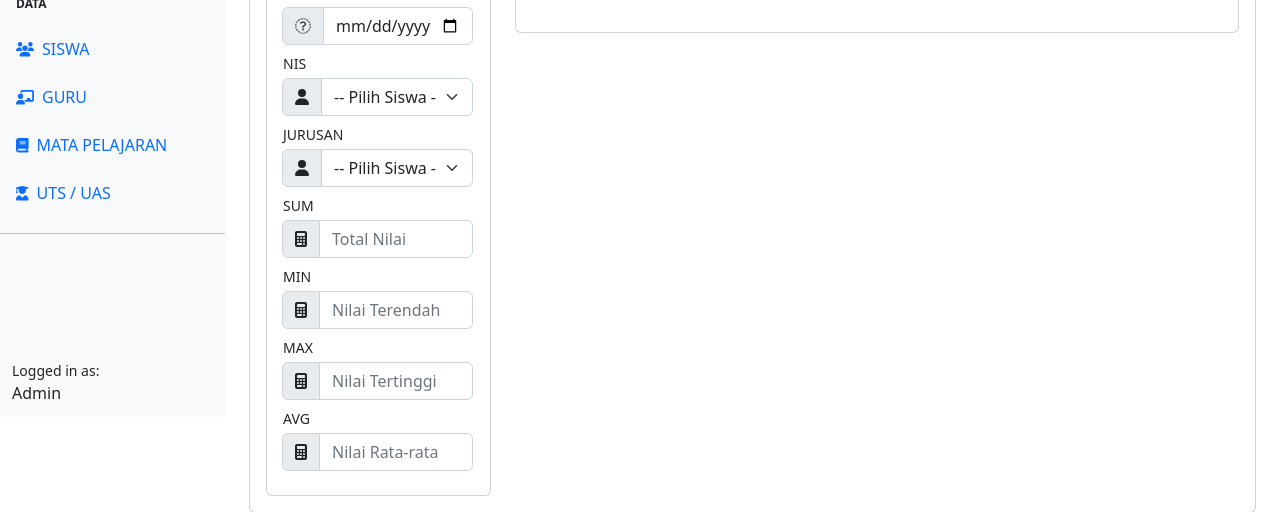
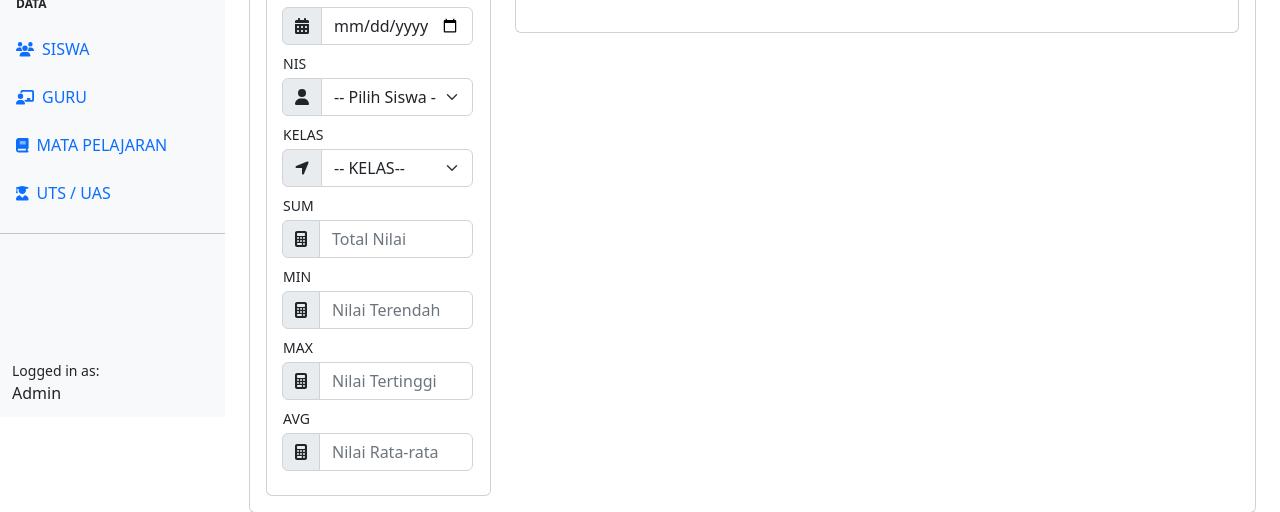
Before and after one commit to Madleyym/sistem-akademik-mengolah-data-sekolah, a PHP site: page /sekolah/ujian/nilai-ujian.php in a window 1280 px wide. Shown: the part 383-895 px from the top of the page. Run offline with PHP 8.4, Linux system fonts and the light colour scheme; the visitor is signed in with stand-in values (Sample User, id 1); data that the repository does not hold is empty; some libraries are stand-ins or nearby versions.

Commit message:
memfungsikan ujian-nilai.php

```diff
--- a/ujian/nilai-ujian.php
+++ b/ujian/nilai-ujian.php
@@ -72,7 +72,7 @@ $maxno = "UTS-" . sprintf("%03s", $noUrut);
                                         <div class="input-group mb-2">
                                             <label for="noUjian" class="form-label small mb-1">KALENDER</label>
                                             <div class="input-group">
-                                                <span class="input-group-text"><i class="fas fa-calender-days"></i></span>
+                                                <span class="input-group-text"><i class="fas fa-calendar-days"></i></i></span>
                                                 <input type="date" name="tgl" class="form-control" required>
                                             </div>
                                         </div>
@@ -92,29 +92,22 @@ $maxno = "UTS-" . sprintf("%03s", $noUrut);
                                                 </select>
                                             </div>
                                         </div>
+                                        <!-- di peruntukan KELAS -->
                                         <div class="input-group mb-2">
-                                            <label for="nis" class="form-label small mb-1">JURUSAN</label>
+                                            <label for="kelas" class="form-label small mb-1">KELAS</label>
                                             <div class="input-group">
-                                                <span class="input-group-text"><i class="fa-solid fa-user"></i></span>
-                                                <select name="nis" id="nis" class="form-select" required>
-                                                    <option value="">-- Pilih Siswa --</option>
-                                                    <?php
-                                                    $querySiswa = mysqli_query($koneksi, "SELECT * FROM tbl_siswa");
-                                                    while ($data = mysqli_fetch_array($querySiswa)) { ?>
-                                                        <option value="<?= $data['nis'] ?>"><?= $data['nis'] . ' - ' . $data['nama'] ?></option>
-                                                    <?php
-                                                    }
-                                                    ?>
+                                                <span class="input-group-text"><i class="fa-solid fa-location-arrow"></i></span>
+                                                <select name="kelas" id="kelas" class="form-select" required>
+                                                    <option value="">-- KELAS-- </option>
+                                                    <option value="1">kelas 1</option>
+                                                    <option value="2">kelas 2</option>
+                                                    <option value="3">kelas 3</option>
+                                                    <option value="4">kelas 4</option>
+                                                    <option value="5">kelas 5</option>
+                                                    <option value="6">kelas 6</option>
                                                 </select>
                                             </div>
                                         </div>
-                                        <!-- <div class="input-group mb-2">
-                                            <label for="noUjian" class="form-label small mb-1">Kelas</label>
-                                            <div class="input-group">
-                                                <span class="input-group-text"><i class="fa-solid fa-user"></i></span>
-                                                <input type="kelas" name="kelas" class="form-control" required>
-                                            </div>
-                                        </div> -->
                                         <div class="input-group mb-2">
                                             <label for="sum" class="form-label small mb-1">SUM</label>
                                             <div class="input-group">
@@ -173,8 +166,9 @@ $maxno = "UTS-" . sprintf("%03s", $noUrut);
                                                     </th>
                                                 </tr>
                                             </thead>
-                                            <tbody>
-                                                <!-- Data Tabel Disini -->
+                                            <!-- ini nanti ganti kelas -->
+                                            <tbody id="kejuran">
+
                                             </tbody>
                                         </table>
                                         <!-- Input Nilai Ujian -->
@@ -189,48 +183,52 @@ $maxno = "UTS-" . sprintf("%03s", $noUrut);
     </main>
 
     <script>
-        const nis = document.getElementById('nis');
-        const mapelKelas = document.getElementById('kelas');
+        const kelas = document.getElementById('kelas');
+        const mapelKejuran = document.getElementById('kejuran');
 
-        nis.addEventListener('change', function() {
+        kelas.addEventListener('change', function() {
             let ajax = new XMLHttpRequest();
 
             ajax.onreadystatechange = function() {
-                if (this.readyState == 4 && this.status == 200) {
-                    // Tambahkan respons dari AJAX ke dalam tbody tabel
-                    document.querySelector('#datatablesSimple tbody').innerHTML = ajax.responseText;
+                if (ajax.readyState == 4 && this.status == 200) {
+                    mapelKejuran.innerHTML = ajax.responseText;
+                    // document.querySelector('#datatablesSimple tbody').innerHTML = ajax.responseText;
                 }
             }
 
-            ajax.open('GET', 'ajax-mapel.php?nis=' + nis.value, true);
+            ajax.open('GET', 'ajax-mapel.php?kelas=' + kelas.value, true);
             ajax.send();
-        });
+
+        })
+
+        const total = document.getElementById('total_nilai');
+        const minValue = document.getElementById('nilai_terendah');
+        const maxValue = document.getElementById('nilai_tertinggi');
+        const average = document.getElementById('nilai_rata2');
 
         function fnhitung() {
-            const nilaiUjian = document.getElementsByClassName('nilai');
+            let nilaiUjian = document.getElementsByClassName('nilai');
+
             let totalNilai = 0;
             let listNilai = [];
+            for (let i = 0; i < nilaiUjian.length; i++) {
+                totalNilai = parseInt(totalNilai) + parseInt(nilaiUjian[i].value);
+                total.value = totalNilai;
 
-            for (let i = 0; i < nilaiUjian.length; i++) {
-                totalNilai += parseInt(nilaiUjian[i].value);
-                listNilai.push(parseInt(nilaiUjian[i].value));
+                listNilai.push(nilaiUjian[i].value)
+
+                listNilai.sort(function(a, b) {
+                    return a - b
+                });
+
+                minValue.value = listNilai[0];
+                maxValue.value = listNilai[listNilai.length - 1];
+                average.value = Math.round(totalNilai / listNilai.length);
+
+
             }
-
-            listNilai.sort(function(a, b) {
-                return a - b;
-            });
-
-            const minValue = listNilai[0];
-            const maxValue = listNilai[listNilai.length - 1];
-            const average = Math.round(totalNilai / listNilai.length);
-
-            document.getElementById('total_nilai').value = totalNilai;
-            document.getElementById('nilai_terendah').value = minValue;
-            document.getElementById('nilai_tertinggi').value = maxValue;
-            document.getElementById('nilai_rata2').value = average;
         }
     </script>
 
-
     <?php require_once "../template/footer.php"; ?>
 </div>
```
